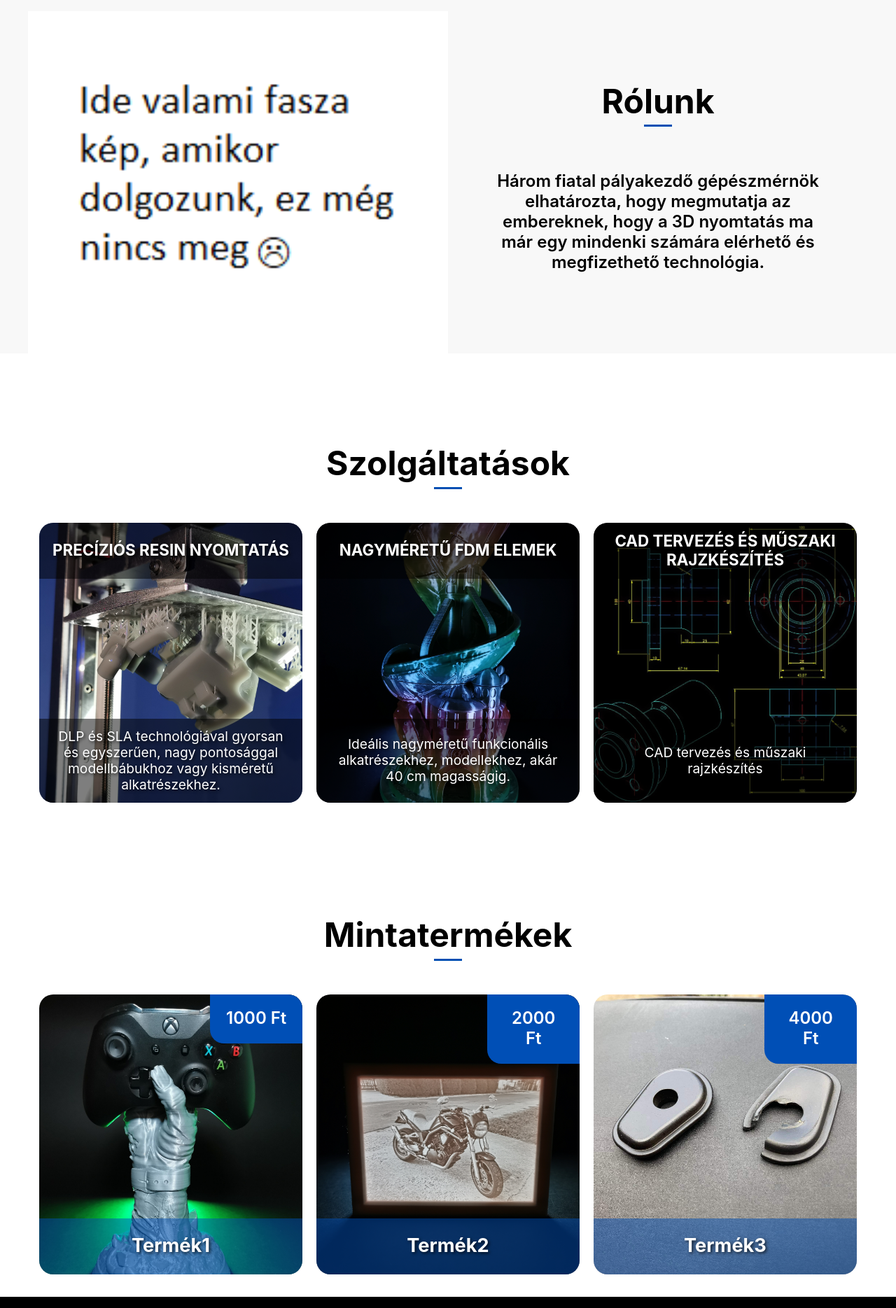
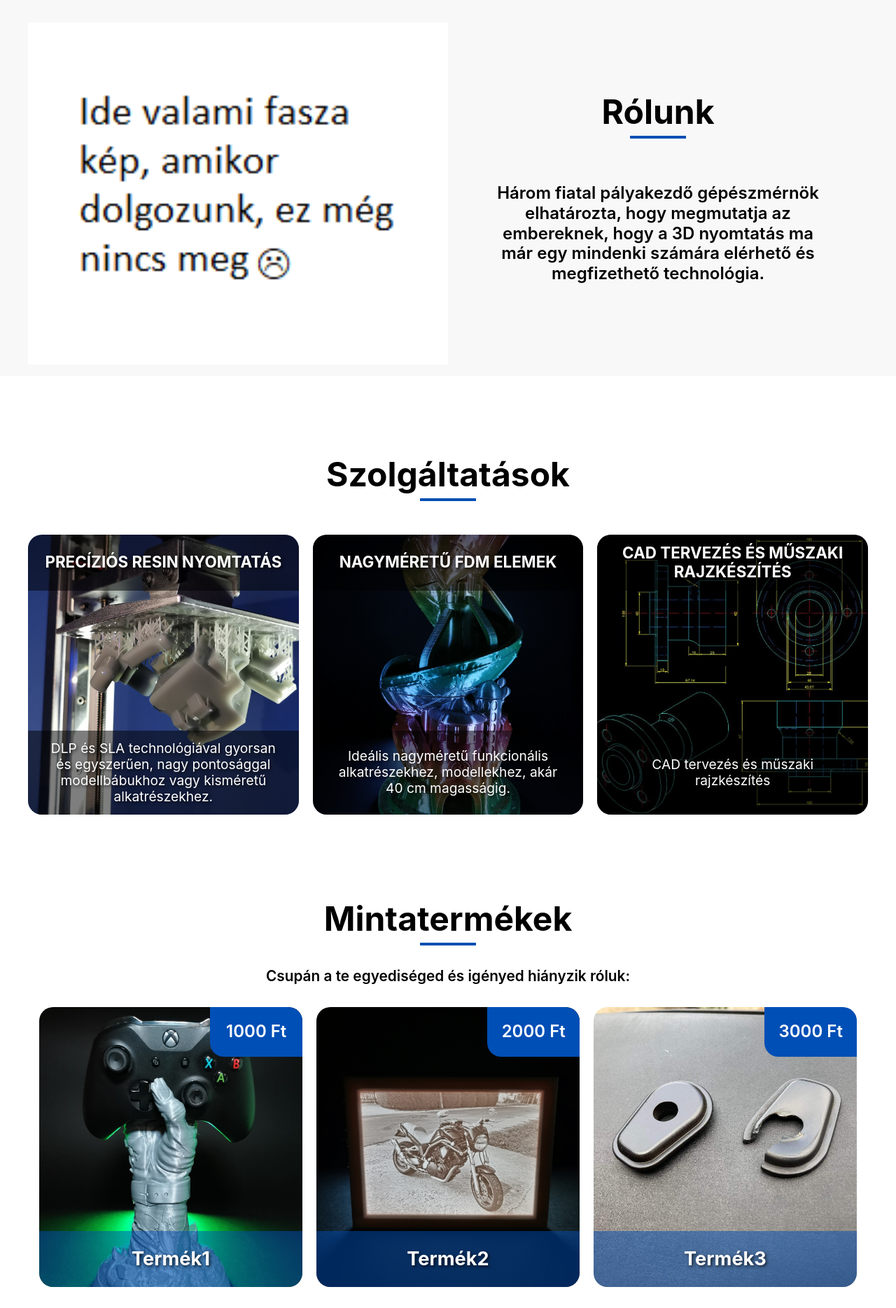
Before and after one commit to XTrude3D/index, a React (Create React App) app: page / in a window 1280 px wide. Shown: the part 880-2749 px from the top of the page at 70% size. Built offline with nearby package versions, Linux system fonts and the light colour scheme.

Commit message:
Contact added

```diff
--- a/src/App.js
+++ b/src/App.js
@@ -4,7 +4,7 @@ import Home from './components/Home'
 import About from './components/About'
 import Products from './components/Products'
 import Services from './components/Services'
-import Demo from './components/Demo'
+import Contact from './components/Contact'
 import Footer from './components/Footer'
 
 function App() {
@@ -15,6 +15,7 @@ function App() {
       <About />
       <Services />
       <Products />
+      <Contact />
       <Footer />
     </div>
   );
--- a/src/components/About.css
+++ b/src/components/About.css
@@ -1,23 +1,23 @@
 .about {
     background-color: #f8f8f8;
-    margin: auto;
+    margin: 0 auto;
     padding: 6rem 0 0 0;
     width: 100%;
 }
 
 .about .container {
     width: 1200px;
-    margin: auto;
+    margin: 0 auto;
     display: grid;
     grid-template-columns: repeat(2, 1fr);
 }
 
 .about .container img {
     width: 100%;
-    margin: auto;
+    margin: 1rem auto;
 }
 
-.about h2 {
+.about h1 {
     font-size: 3rem;
 }
 
@@ -26,7 +26,7 @@
     flex-direction: column;
     justify-content: center;
     align-items: center;
-    padding: 3rem;
+    padding: 0 3rem;
 }
 
 .about .col-2 p {
--- a/src/components/About.js
+++ b/src/components/About.js
@@ -8,7 +8,7 @@ const About = () => {
             <div className='container'>
                 <img src={idevalami} alt='about' />
                 <div className='col-2'>
-                    <h2>Rólunk</h2>
+                    <h1>Rólunk</h1>
                     <span className='line'></span>
                     <p>Három fiatal pályakezdő gépészmérnök elhatározta, hogy megmutatja az embereknek, hogy a 3D nyomtatás ma már egy mindenki számára elérhető és megfizethető technológia.</p>
                 </div>
--- /dev/null
+++ b/src/components/Contact.css
@@ -0,0 +1,46 @@
+.contact {
+    color: #fff;
+    height: 100vh;
+    width: 100%;
+    position: relative;
+    background: url('./images/product4.jpg') no-repeat center/cover;
+}
+
+.contact .background {
+    background-color: rgba(0, 0, 0, 0.4);
+    width: 100%;
+    height: 100%;
+    padding-top: 6rem;
+    display: flex;
+    justify-content: center;
+}
+
+.contact .content {
+    max-width: 1200px;
+}
+
+.contact h1 {
+    font-size: 3rem;
+    text-align: center;
+    margin-bottom: 0.5rem;
+}
+
+.contact .content p {
+    margin-top: 0.3rem;
+    font-size: 1.5rem;
+    font-weight: 600;
+    text-align: center;
+}
+
+.contact .content p:first-of-type {
+    margin-top: 2rem;
+}
+
+@media screen and (max-width:900px) {
+
+    .contact .content p{
+        padding: 0.2rem 2rem;
+        font-size: 1.1rem;
+    }
+
+}
--- /dev/null
+++ b/src/components/Contact.js
@@ -0,0 +1,23 @@
+import React from 'react'
+import './Contact.css'
+
+const Contact = () => {
+    return (
+        <div className='contact' id='contact'>
+            <div className='background'>
+                <div className="content">
+                    <h1>Kapcsolat</h1>
+                    <span className='line'></span>
+                    <p>Szeretnél valakit meglepni egy nem hétköznapi ajándékkal?</p>
+                    <p>Eltört egy műanyag alkatrészed és szeretnéd pótolni?</p>
+                    <p>Esetleg egy egyedi dologra van szükséged?</p>
+                    <p>Keress minket bátran és segítünk!</p>
+
+                </div>
+
+            </div>
+        </div>
+    )
+}
+
+export default Contact
--- a/src/components/Home.css
+++ b/src/components/Home.css
@@ -3,7 +3,6 @@
     height: 100vh;
     width: 100%;
     position: relative;
-    /* background: url('./images/hero.jpg') no-repeat center center/cover; */
 }
 
 .home video {
@@ -21,8 +20,8 @@
     display: flex;
     flex-direction: column;
     justify-content: center;
-    padding: 15%;
-    text-shadow: 5px 5px 5px rgba(0,0,0,0.5);
+    padding: 0 15%;
+    text-shadow: 3px 3px 5px rgba(0,0,0,0.5);
 }
 
 .home .content h1 {
--- a/src/components/Navbar.css
+++ b/src/components/Navbar.css
@@ -1,6 +1,6 @@
 .header {
     position: fixed;
-    height: 100px;
+    height: 85px;
     width: 100%;
     top: 0;
     left: 0;
--- a/src/components/Products.css
+++ b/src/components/Products.css
@@ -1,24 +1,27 @@
 .products {
     width: 100%;
-    padding-top: 3rem;
+    padding: 1.5rem 0;
 }
 
 .products .container {
     width: 1200px;
     margin: 0 auto;
+    display: flex;
+    flex-direction: column;
+    align-items: center;
 }
 
 .products h1 {
     font-size: 3rem;
     text-align: center;
-    margin-top: 5rem;
+    padding-top: 6rem;
 }
 
-.products p {
+.products .desc {
     text-align: center;
-    padding: 0.5rem;
+    padding: 1rem;
     font-weight: 600;
-    font-size: 1.2rem;
+    font-size: 1.3rem;
 }
 
 .products h2 {
@@ -37,17 +40,20 @@
     border-bottom-right-radius: 20px;
 }
 
-
-.products h2:hover {
-    background-color: transparent;
-  }
-
-.products .container .content {
+.products .container .first-content {
     display: flex;
     justify-content: space-between;
     gap: 20px;
-    padding: 2rem 1rem;
+    padding: 1rem 1rem;
     max-width: 1200px;
+}
+
+.products .container .second-content {
+    display: flex;
+    justify-content: center;
+    gap: 20px;
+    padding: 1rem 1rem;
+    width: 800px;
 }
 
 .products .card {
@@ -60,9 +66,7 @@
   }
 
   .products .card:hover {
-    width: 110%;
-    height: 450px;
-    background-color: transparent;
+    width: 120%;
   }
 
   .products .card img {
@@ -70,6 +74,7 @@
     width: 100%;
     object-fit: cover;
     border-radius: 20px;
+    transition: 0.3s all;
   }
 
   .products .priceTag {
@@ -84,7 +89,8 @@
     align-items: center;
     color: white;
     font-size: 1.5rem;
-    padding: 1.3rem;
+    font-weight: 600;
+    padding: 1.3rem 0;
     width: 35%;
   }
 
@@ -93,9 +99,16 @@
         width: 100%;
     }
 
-    .products .container .content {
+    .products .container .first-content {
         flex-direction: column;
         -webkit-flex-direction: column;
+    }
+
+    .products .container .second-content {
+        flex-direction: column;
+        -webkit-flex-direction: column;
+        width: 100%;
+        max-width: 1200px;
     }
 
     .products .card {
--- a/src/components/Products.js
+++ b/src/components/Products.js
@@ -12,8 +12,8 @@ const Products = () => {
             <div className='container'>
                 <h1>Mintatermékek</h1>
                 <span className='line'></span>
-                {/* <p>Csupán a te egyediséged és igényed hiányzik róluk:</p> */}
-                <div className='content'>
+                <p className='desc'>Csupán a te egyediséged és igényed hiányzik róluk:</p>
+                <div className='first-content'>
                     <div className='card'>
                         <img src={product1} />
                         <h2>Termék1</h2>
@@ -27,9 +27,23 @@ const Products = () => {
                     <div className='card'>
                         <img src={product3} />
                         <h2>Termék3</h2>
+                        <p className='priceTag'>3000 Ft</p>
+                    </div>
+                </div>
+                <div className='second-content'>
+                    <div className='card'>
+                        <img src={product4} />
+                        <h2>Termék4</h2>
                         <p className='priceTag'>4000 Ft</p>
                     </div>
+                    <div className='card'>
+                        <img src={service2} />
+                        <h2>Termék5</h2>
+                        <p className='priceTag'>5000 Ft</p>
+                    </div>
                 </div>
+                <p className='desc'>Kiváncsi vagy további termékeinkre?</p>
+                <button className='button'><a href='https://www.youtube.com/watch?v=dQw4w9WgXcQ' target={'_blank'}>Kattints ide</a></button>
             </div>
         </div>
     )
--- a/src/components/Services.css
+++ b/src/components/Services.css
@@ -1,6 +1,5 @@
 .services {
     width: 100%;
-    padding-top: 3rem;
 }
 
 .services .container {
@@ -11,7 +10,7 @@
 .services h1 {
     font-size: 3rem;
     text-align: center;
-    margin-top: 5rem;
+    padding-top: 7rem;
 }
 
 .services h2 {
@@ -47,7 +46,7 @@
     display: flex;
     justify-content: space-between;
     gap: 20px;
-    padding: 2rem 1rem;
+    padding: 2rem 0 0 0;
     max-width: 1200px;
 }
 
--- a/src/index.css
+++ b/src/index.css
@@ -38,9 +38,9 @@ a {
 }
 
 .button{                    /*3D-s gomb*/
-  padding: 15px;
-  font-size: 1.3rem;
-  letter-spacing: 0.1rem;
+  padding: 1rem;
+  font-size: 1.4rem;
+  letter-spacing: 0.025rem;
   border: none;
   border-radius: 10px;
   cursor: pointer;
@@ -49,7 +49,7 @@ a {
   border-bottom: 4px solid rgba(0, 0, 0, 0.5);
   border-top: 3px solid rgba(255,255,255,0.5);
   color: #fff;
-  transition: background 0.3s;
+  transition: all 0.3s;
   outline: none;
 }
 
@@ -58,7 +58,7 @@ a {
 }
 
 .button:active {
-  background: var(--primary-dark);
+  background: var(--primary-darker);
   border-top: 4px solid rgba(0, 0, 0, 0.5);
   border-bottom: 3px solid rgba(255,255,255,0.5);
   transition: none;
@@ -66,8 +66,12 @@ a {
 
 .line {
   display: block;
-  width: 40px;
-  height: 3px;
+  width: 80px;
+  height: 4px;
   margin: 5px auto;
   background-color: rgb(0, 79, 179);
 }
+
+a {
+  color: white;
+}
```
Also changed, not shown: src/components/images/product4.jpg.
